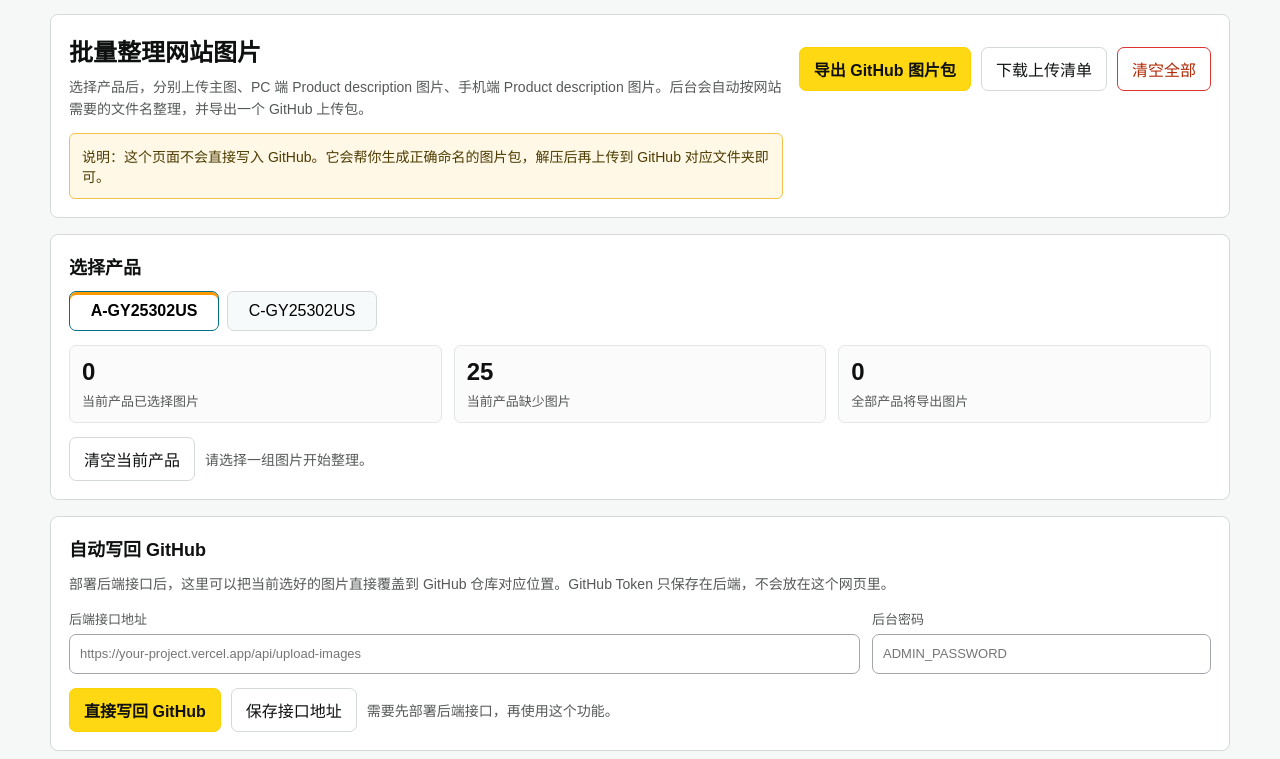
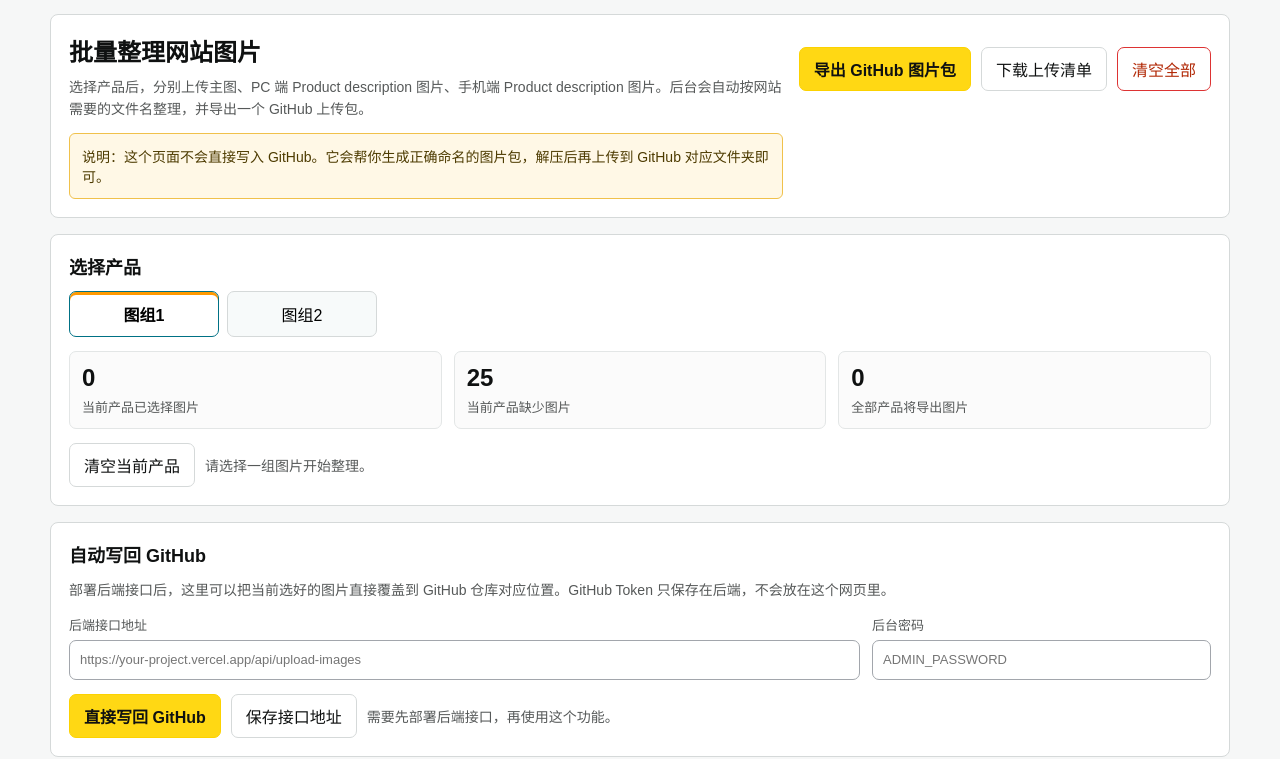
Before and after one commit to yingo1/miao-ai, a plain HTML site: page admin.html in a window 1280 px wide. Shown: the part 64-823 px from the top of the page. Drawn offline with Linux system fonts and the light colour scheme.

Commit message:
Add files via upload

```diff
--- a/admin.html
+++ b/admin.html
@@ -480,8 +480,8 @@
     <section class="panel">
       <h2>&#36873;&#25321;&#20135;&#21697;</h2>
       <div class="product-tabs" aria-label="Product tabs">
-        <button class="product-tab active" type="button" data-product="a">A-GY25302US</button>
-        <button class="product-tab" type="button" data-product="c">C-GY25302US</button>
+        <button class="product-tab active" type="button" data-product="a">&#22270;&#32452;1</button>
+        <button class="product-tab" type="button" data-product="c">&#22270;&#32452;2</button>
       </div>
 
       <div class="summary" aria-live="polite">
@@ -542,12 +542,12 @@
   <script>
     const products = {
       a: {
-        label: "A-GY25302US",
+        label: "\u56fe\u7ec41",
         folder: "A-GY25302US",
         mainCount: 7
       },
       c: {
-        label: "C-GY25302US",
+        label: "\u56fe\u7ec42",
         folder: "C-GY25302US",
         mainCount: 7
       }
```
